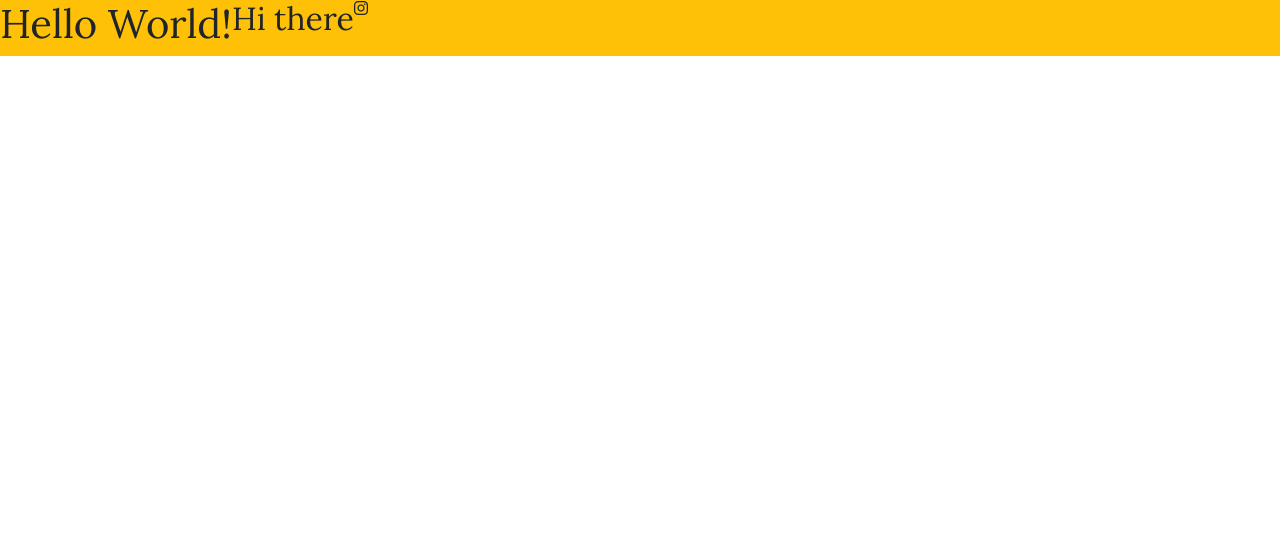
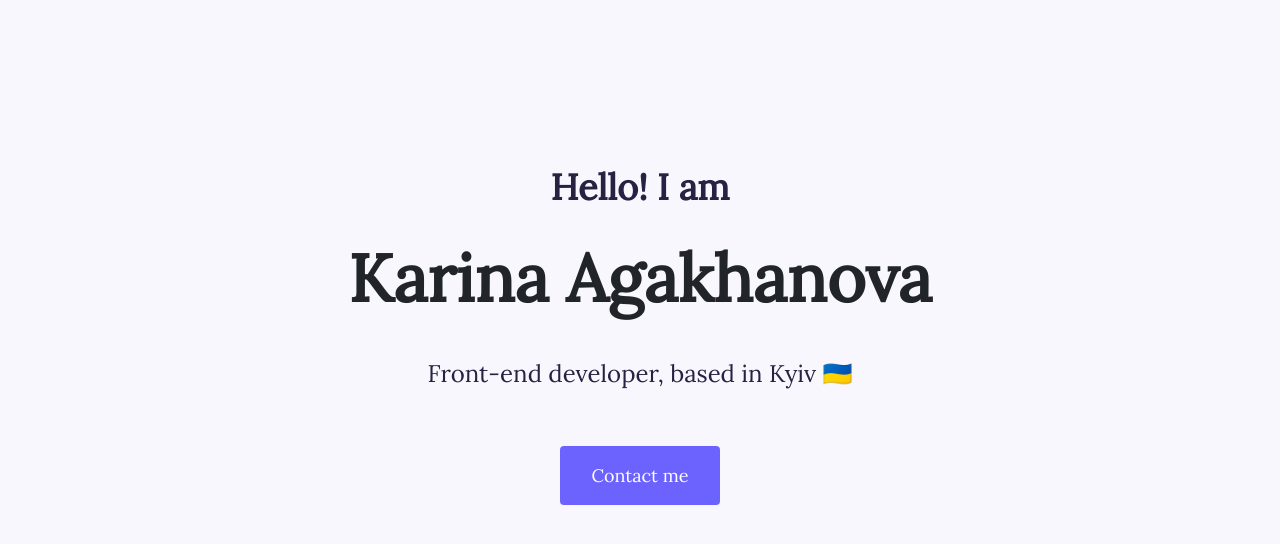
Before and after one commit to lacanella/Portfolio-project, a plain HTML site: page index.html in a window 1280 px wide. Drawn offline with nearby package versions, Linux system fonts and the light colour scheme.

Commit message:
styled first page of the portfolio

```diff
--- a/index.html
+++ b/index.html
@@ -29,10 +29,11 @@
     <title>Document</title>
   </head>
   <body>
-    <div class="d-flex bg-warning">
-      <h1>Hello World!</h1>
-      <h2>Hi there</h2>
-      <i class="fa-brands fa-instagram"></i>
+    <div class="hero">
+      <p>Hello! I am</p>
+      <h1>Karina Agakhanova</h1>
+      <h4 class="mb-5">Front-end developer, based in Kyiv 🇺🇦</h4>
+      <a href="#" class="btn">Contact me</a>
     </div>
   </body>
 </html>
--- a/style.css
+++ b/style.css
@@ -1,3 +1,39 @@
+:root {
+  --branding-color: #6c63ff;
+  --headind-font-family: "Lora", serif;
+}
+
 body {
-  font-family: "Lora", serif;
+  font-family: var(--headind-font-family);
 }
+h1 {
+  font-size: 66px;
+  font-weight: 700;
+  line-height: 128px;
+  letter-spacing: 0em;
+  text-align: center;
+}
+.hero {
+  background-color: #f9f7fe;
+  text-align: center;
+  padding: 160px 10px;
+}
+.hero p {
+  font-size: 36px;
+  font-weight: bold;
+  margin: 0;
+  color: #272142;
+}
+.hero h4 {
+  line-height: 2;
+  font-size: 24px;
+  color: #272142;
+}
+.btn {
+  background: var(--branding-color);
+  border-radius: 4px;
+  color: white;
+  font-size: 18px;
+  line-height: 27px;
+  padding: 15px 30px;
+}
```
